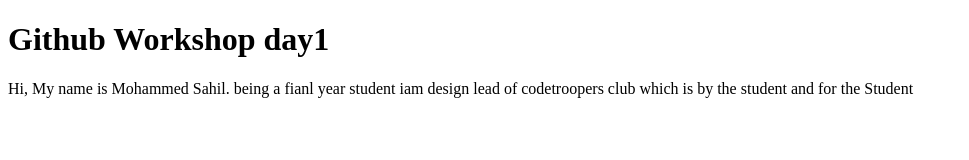
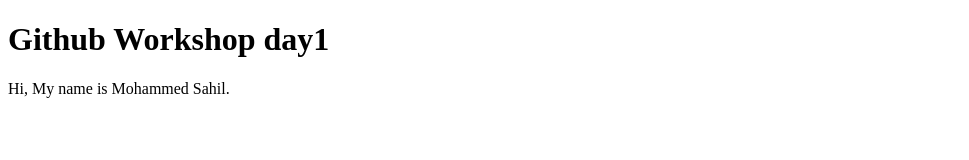
Before and after one commit to Mohammed-Sahil-OP/just-to-check, a plain HTML site: page index.html in a window 1280 px wide. Shown: the whole page, without its empty margins (0-969 px from the left). Drawn offline with Linux system fonts and the light colour scheme.

Commit message:
Update index.html

```diff
--- a/index.html
+++ b/index.html
@@ -6,7 +6,6 @@
 <body>
 
 <h1>Github Workshop day1</h1>
-<p>Hi, My name is Mohammed Sahil. being a fianl year student iam design lead of codetroopers club which is by the student and for the Student</p>
-
+  <p>Hi, My name is Mohammed Sahil.</p>
 </body>
 </html>
```
